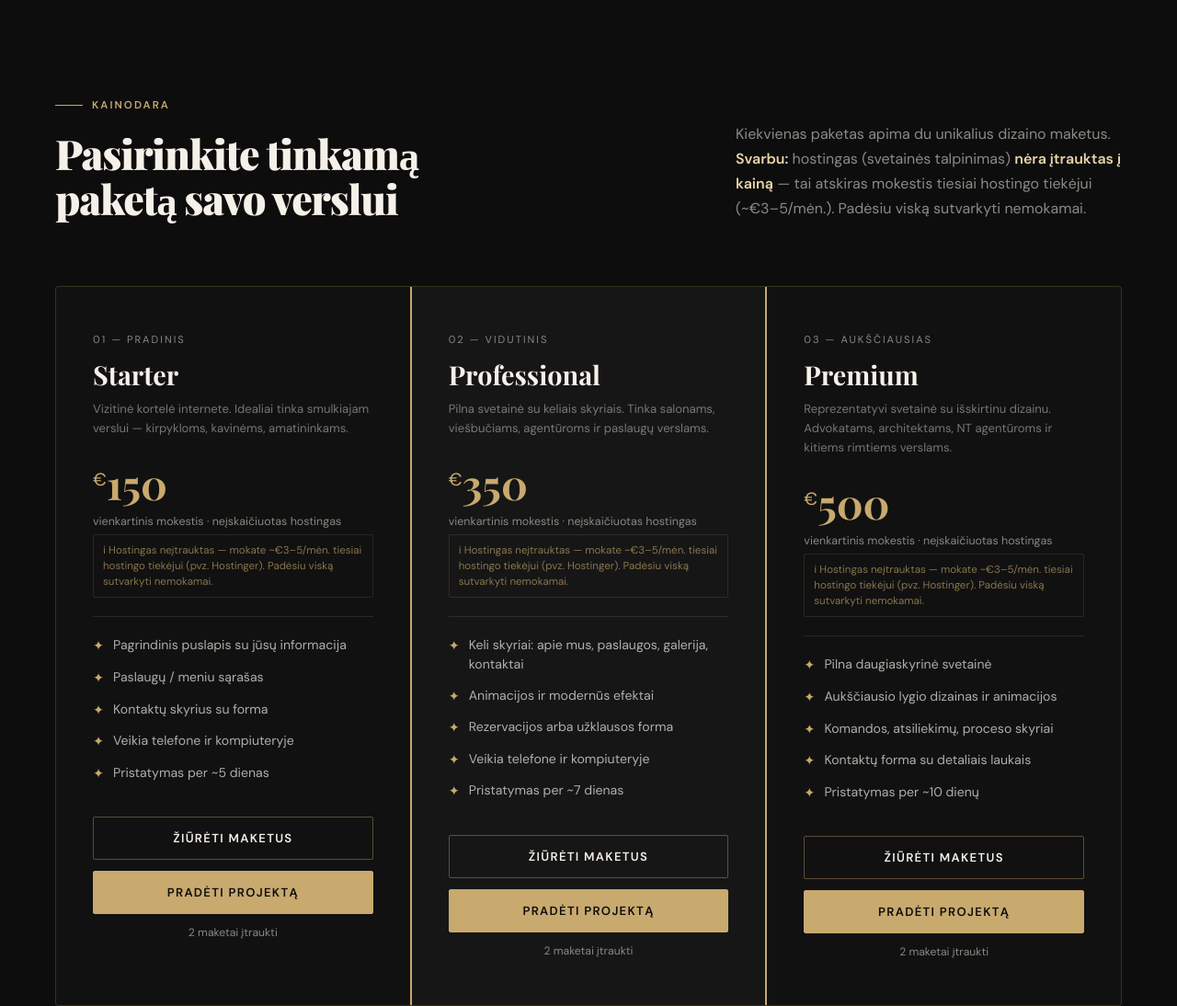
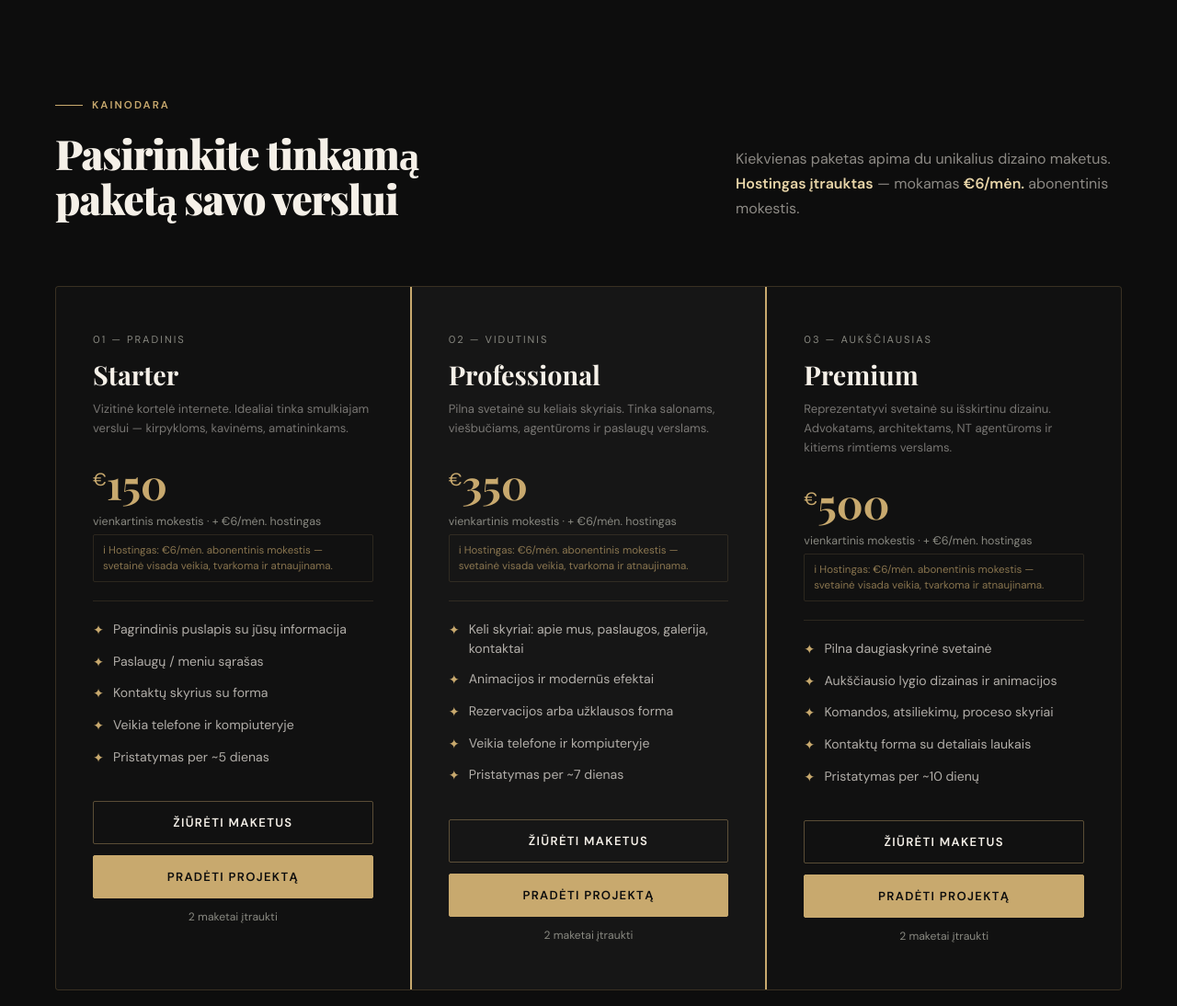
Before and after one commit to TinkloUgnis/TinkloUgnis, a plain HTML site: page index.html in a window 1280 px wide. Shown: the part 920-2014 px from the top of the page at 92% size. Drawn offline with nearby package versions, Linux system fonts and the light colour scheme; a web font is replaced by a local one.

Commit message:
Add files via upload

```diff
--- a/index.html
+++ b/index.html
@@ -636,7 +636,7 @@ footer { background:#080808; color:rgba(245,240,232,.4); padding:60px 60px 40px;
       <div class="section-label">Kainodara</div>
       <h2 style="color:var(--cream)">Pasirinkite tinkamą<br>paketą savo verslui</h2>
     </div>
-    <p>Kiekvienas paketas apima du unikalius dizaino maketus. <strong style="color:var(--gold-light)">Svarbu:</strong> hostingas (svetainės talpinimas) <strong style="color:var(--gold-light)">nėra įtrauktas į kainą</strong> — tai atskiras mokestis tiesiai hostingo tiekėjui (~€3–5/mėn.). Padėsiu viską sutvarkyti nemokamai.</p>
+    <p>Kiekvienas paketas apima du unikalius dizaino maketus. <strong style="color:var(--gold-light)">Hostingas įtrauktas</strong> — mokamas <strong style="color:var(--gold-light)">€6/mėn.</strong> abonentinis mokestis.</p>
   </div>
   <div class="packages-grid">
 
@@ -645,8 +645,8 @@ footer { background:#080808; color:rgba(245,240,232,.4); padding:60px 60px 40px;
       <div class="package-name">Starter</div>
       <p class="package-desc">Vizitinė kortelė internete. Idealiai tinka smulkiajam verslui — kirpykloms, kavinėms, amatininkams.</p>
       <div class="package-price"><sup>€</sup>150</div>
-      <div class="package-price-note">vienkartinis mokestis · neįskaičiuotas hostingas</div>
-      <div class="hosting-note">ℹ Hostingas neįtrauktas — mokate ~€3–5/mėn. tiesiai hostingo tiekėjui (pvz. Hostinger). Padėsiu viską sutvarkyti nemokamai.</div>
+      <div class="package-price-note">vienkartinis mokestis · + €6/mėn. hostingas</div>
+      <div class="hosting-note">ℹ Hostingas: €6/mėn. abonentinis mokestis — svetainė visada veikia, tvarkoma ir atnaujinama.</div>
       <div class="package-divider"></div>
       <ul class="package-features">
         <li><span class="feat-icon">✦</span>Pagrindinis puslapis su jūsų informacija</li>
@@ -665,8 +665,8 @@ footer { background:#080808; color:rgba(245,240,232,.4); padding:60px 60px 40px;
       <div class="package-name">Professional</div>
       <p class="package-desc">Pilna svetainė su keliais skyriais. Tinka salonams, viešbučiams, agentūroms ir paslaugų verslams.</p>
       <div class="package-price"><sup>€</sup>350</div>
-      <div class="package-price-note">vienkartinis mokestis · neįskaičiuotas hostingas</div>
-      <div class="hosting-note">ℹ Hostingas neįtrauktas — mokate ~€3–5/mėn. tiesiai hostingo tiekėjui (pvz. Hostinger). Padėsiu viską sutvarkyti nemokamai.</div>
+      <div class="package-price-note">vienkartinis mokestis · + €6/mėn. hostingas</div>
+      <div class="hosting-note">ℹ Hostingas: €6/mėn. abonentinis mokestis — svetainė visada veikia, tvarkoma ir atnaujinama.</div>
       <div class="package-divider"></div>
       <ul class="package-features">
         <li><span class="feat-icon">✦</span>Keli skyriai: apie mus, paslaugos, galerija, kontaktai</li>
@@ -685,8 +685,8 @@ footer { background:#080808; color:rgba(245,240,232,.4); padding:60px 60px 40px;
       <div class="package-name">Premium</div>
       <p class="package-desc">Reprezentatyvi svetainė su išskirtinu dizainu. Advokatams, architektams, NT agentūroms ir kitiems rimtiems verslams.</p>
       <div class="package-price"><sup>€</sup>500</div>
-      <div class="package-price-note">vienkartinis mokestis · neįskaičiuotas hostingas</div>
-      <div class="hosting-note">ℹ Hostingas neįtrauktas — mokate ~€3–5/mėn. tiesiai hostingo tiekėjui (pvz. Hostinger). Padėsiu viską sutvarkyti nemokamai.</div>
+      <div class="package-price-note">vienkartinis mokestis · + €6/mėn. hostingas</div>
+      <div class="hosting-note">ℹ Hostingas: €6/mėn. abonentinis mokestis — svetainė visada veikia, tvarkoma ir atnaujinama.</div>
       <div class="package-divider"></div>
       <ul class="package-features">
         <li><span class="feat-icon">✦</span>Pilna daugiaskyrinė svetainė</li>
@@ -1507,7 +1507,7 @@ footer { background:#080808; color:rgba(245,240,232,.4); padding:60px 60px 40px;
 <section class="cta-section" id="contact">
   <div class="section-label" style="justify-content:center">Pradėkite šiandien</div>
   <h2>Pasiruošę pritraukti<br>daugiau klientų?</h2>
-  <div class="hosting-callout"><strong>Svarbu dėl hostingo:</strong> Svetainės talpinimas internete (hostingas) <strong>nėra įtrauktas į paketo kainą</strong>. Tai atskirai kliento mokamas mokestis tiesiai hostingo tiekėjui (pvz. Hostinger) — paprastai ~€3–5/mėn. Jums nereikia nieko išmanyti — padėsiu viską sutvarkyti ir įdiegti nemokamai.</div>
+  <div class="hosting-callout"><strong>Hostingas įtrauktas:</strong> Svetainės talpinimas internete kainuoja <strong>€6/mėn.</strong> — mokamas abonentinis mokestis. Jūsų svetainė visada veikia, prižiūrima ir atnaujinama.</div>
   <p>Parašykite mums Instagram žinutę — papasakokite apie savo verslą, nurodykite norimą stilių ar maketų numerį, ir mes imsimės darbo.</p>
   <div class="cta-actions">
     <a href="https://instagram.com/tinklougnis" class="btn-gold" target="_blank">Rašyti Instagram žinutę</a>
@@ -1520,7 +1520,7 @@ footer { background:#080808; color:rgba(245,240,232,.4); padding:60px 60px 40px;
       <div class="footer-brand">
         <span class="logo">Tinklo<span>Ugnis</span></span>
         <p>Kuriame profesionalias svetaines Lietuvos verslams. Nuo mažų parduotuvių iki didelių korporacijų.</p>
-        <p class="footer-hosting">* Hostingas neįtrauktas į kainą — mokate ~€3–5/mėn. tiesiai hostingo tiekėjui. Padėsiu sutvarkyti nemokamai.</p>
+        <p class="footer-hosting">* Hostingas: €6/mėn. abonentinis mokestis — svetainė visada veikia ir prižiūrima.</p>
       </div>
       <div class="footer-col"><h5>Paketai</h5><ul><li><a href="#packages">Starter — €150</a></li><li><a href="#packages">Professional — €350</a></li><li><a href="#packages">Premium — €500</a></li></ul></div>
       <div class="footer-col"><h5>Navigacija</h5><ul><li><a href="#packages">Kainodara</a></li><li><a href="#mockup-viewer">Pavyzdžiai</a></li><li><a href="#process">Procesas</a></li><li><a href="#contact">Susisiekti</a></li></ul></div>
```
